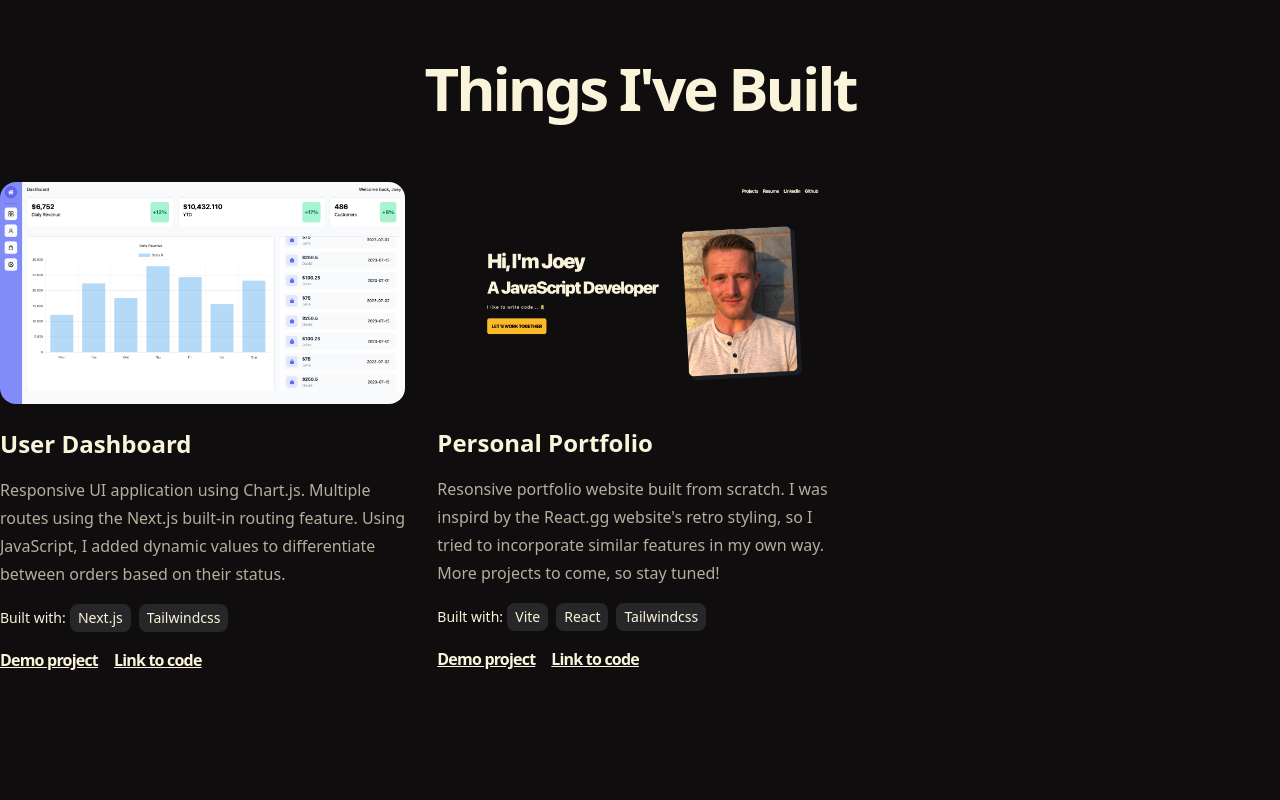
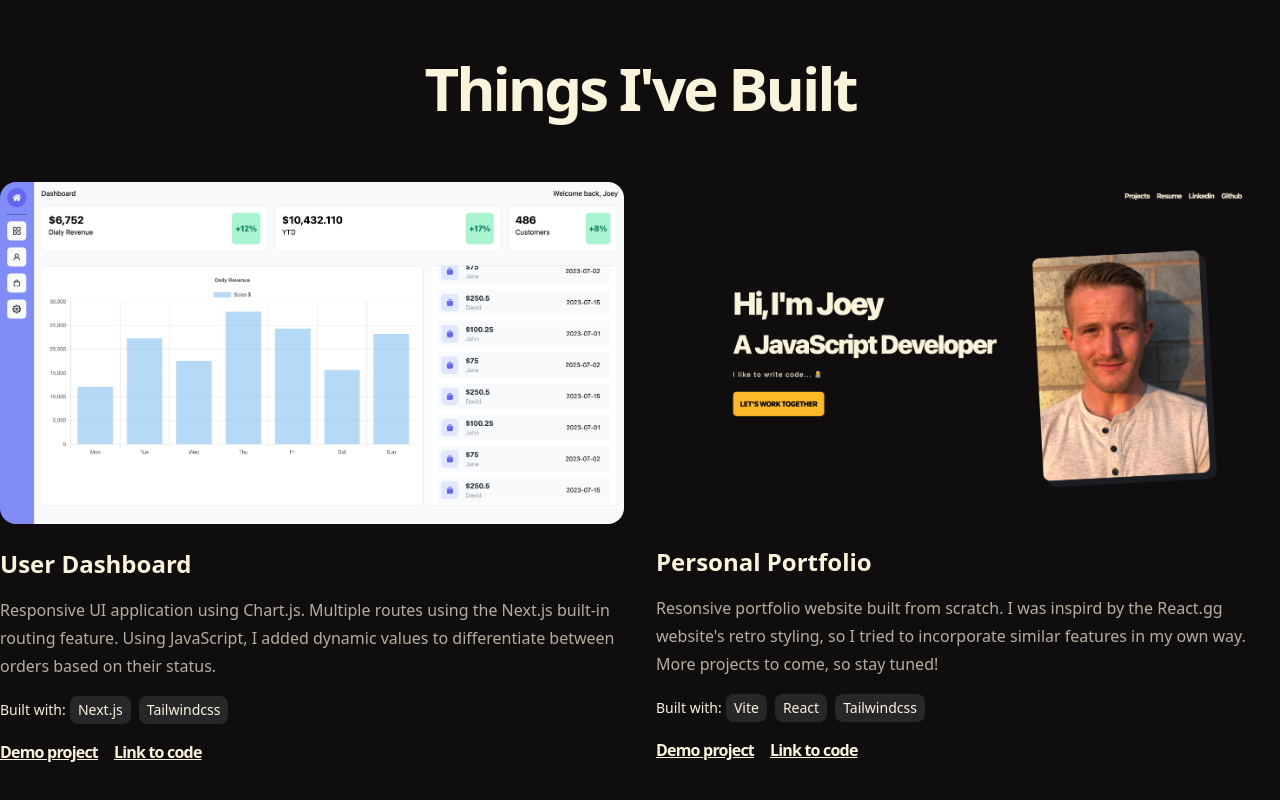
Before and after one commit to joey-gaffney/My-Portfolio, a React (Vite) app: page / in a window 1280 px wide. Shown: the part 1442-2242 px from the top of the page. Before the commit the page ends 2210 px from the top, so only its background shows below. Built offline with nearby package versions, Linux system fonts and the light colour scheme.

Commit message:
grid-cols

```diff
--- a/src/components/ProjectsSection.jsx
+++ b/src/components/ProjectsSection.jsx
@@ -14,7 +14,7 @@ const ProjectsSection = () => {
         </h2>
       </header>
       {/* <p className="text-center">COMING SOON...</p> */}
-      <div className="grid max-w-2xl grid-cols-1 gap-x-8 gap-y-16 lg:max-w-none lg:grid-cols-3">
+      <div className="grid max-w-2xl grid-cols-1 gap-x-8 gap-y-16 lg:max-w-none lg:grid-cols-2">
         {projectdata.map((project) => (
           <ProjectsItem
             title={project.title}
```
